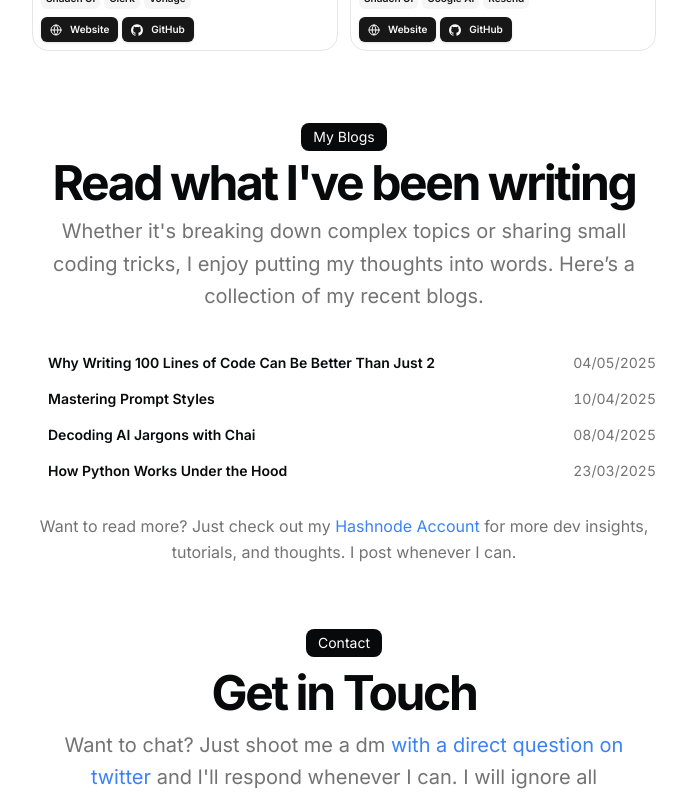
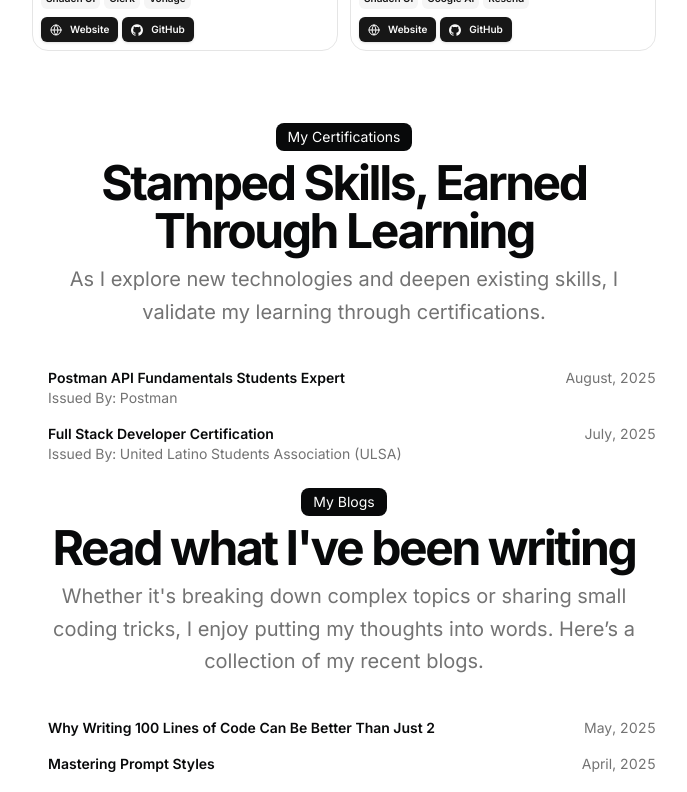
Before and after one commit to rahulkpr2510/portfolio-website, a Next.js app: page / in a window 1280 px wide. Shown: the part 1380-2172 px from the top of the page, without its empty margins (296-983 px from the left). Built offline with nearby package versions, Linux system fonts and the light colour scheme.

Commit message:
feat(certifications): add certification card component and section
- Create new CertificationCard component to display certification details
- Add certifications section to the main page with sample data
- Update resume data with certification entries

```diff
--- a/src/app/page.tsx
+++ b/src/app/page.tsx
@@ -1,4 +1,5 @@
 import { BlogCard } from "@/components/blog-card";
+import { CertificationCard } from "@/components/certification-card";
 import BlurFade from "@/components/magicui/blur-fade";
 import BlurFadeText from "@/components/magicui/blur-fade-text";
 import { ProjectCard } from "@/components/project-card";
@@ -194,7 +195,41 @@ export default function Page() {
           </BlurFade>
         </div>
       </section> */}
-      <section id="education">
+      <section id="certifications">
+        <div className="flex min-h-0 flex-col gap-y-4">
+          <BlurFade delay={BLUR_FADE_DELAY * 11}>
+            <div className="flex flex-col items-center justify-center space-y-4 text-center">
+              <div className="space-y-2 mb-6">
+                <div className="inline-block rounded-lg bg-foreground text-background px-3 py-1 text-sm">
+                  My Certifications
+                </div>
+                <h2 className="text-3xl font-bold tracking-tighter sm:text-5xl">
+                  Stamped Skills, Earned Through Learning
+                </h2>
+                <p className="text-muted-foreground md:text-xl/relaxed lg:text-base/relaxed xl:text-xl/relaxed">
+                  As I explore new technologies and deepen existing skills, I
+                  validate my learning through certifications.
+                </p>
+              </div>
+            </div>
+          </BlurFade>
+          {DATA.Certifications.map((certification, id) => (
+            <BlurFade
+              key={certification.title}
+              delay={BLUR_FADE_DELAY * 10 + id * 0.05}
+            >
+              <CertificationCard
+                key={Math.random()}
+                certificationUrl={certification.link}
+                title={certification.title}
+                date={certification.date}
+                description={certification.description}
+              />
+            </BlurFade>
+          ))}
+        </div>
+      </section>
+      <section id="blogs">
         <div className="flex min-h-0 flex-col gap-y-4">
           <BlurFade delay={BLUR_FADE_DELAY * 11}>
             <div className="flex flex-col items-center justify-center space-y-4 text-center">
--- /dev/null
+++ b/src/components/certification-card.tsx
@@ -0,0 +1,60 @@
+"use client";
+
+import { Card, CardContent, CardHeader } from "@/components/ui/card";
+import { cn } from "@/lib/utils";
+import { motion, AnimatePresence } from "framer-motion";
+import { ChevronRightIcon } from "lucide-react";
+import Link from "next/link";
+import React from "react";
+
+interface CertificationCardProps {
+  title: string;
+  certificationUrl: string;
+  description?: string;
+  date: string;
+}
+export const CertificationCard = ({
+  title,
+  certificationUrl,
+  description,
+  date,
+}: CertificationCardProps) => {
+  const handleClick = (e: React.MouseEvent<HTMLHeadingElement, MouseEvent>) => {
+    if (description) {
+      e.preventDefault();
+    }
+  };
+
+  return (
+    <Card className="flex">
+      <div className="flex-grow ml-4 items-center flex-col group">
+        <Link href={certificationUrl} className="inline cursor-pointer">
+          <CardHeader>
+            <div className="flex items-center justify-between gap-x-2 text-base">
+              <h3
+                onClick={handleClick}
+                className="inline-flex items-center justify-center font-semibold leading-none text-xs sm:text-sm"
+              >
+                {title}
+
+                <ChevronRightIcon
+                  className={cn(
+                    "size-4 translate-x-0 transform opacity-0 transition-all duration-300 ease-out group-hover:translate-x-1 group-hover:opacity-100"
+                  )}
+                />
+              </h3>
+              <div className="text-xs sm:text-sm tabular-nums text-muted-foreground text-right">
+                {date}
+              </div>
+            </div>
+            <CardContent>
+              <div className="text-xs sm:text-sm tabular-nums text-muted-foreground">
+                Issued By: {description}
+              </div>
+            </CardContent>
+          </CardHeader>
+        </Link>
+      </div>
+    </Card>
+  );
+};
--- a/src/data/resume.tsx
+++ b/src/data/resume.tsx
@@ -187,34 +187,48 @@ A privacy-first platform for anonymous voice messaging. Designed to empower user
   //   },
   // ],
 
+  Certifications: [
+    {
+      title: "Postman API Fundamentals Students Expert",
+      link: "https://api.badgr.io/public/assertions/CSW10caETc-5ZKNPzimH9w",
+      description: "Postman",
+      date: "August, 2025",
+    },
+    {
+      title: "Full Stack Developer Certification",
+      link: "https://oneroadmap.io/skills/fs/certificate/CERT-2218588C",
+      description: "United Latino Students Association (ULSA)",
+      date: "July, 2025",
+    },
+  ],
   Blogs: [
     {
       title: "Why Writing 100 Lines of Code Can Be Better Than Just 2",
       link: "https://why-writing-100-lines-of-code-can-be-better-than-just-2.hashnode.dev/why-writing-100-lines-of-code-can-be-better-than-just-2-a-gentle-introduction-to-time-complexity",
       description:
         "Exploring the hidden tradeoffs behind time complexity and code verbosity",
-      date: "04/05/2025",
+      date: "May, 2025",
     },
     {
       title: "Mastering Prompt Styles",
       link: "https://mastering-prompt-styles.hashnode.dev/mastering-prompt-styles-a-straightforward-guide-thatll-stick-with-you-forever",
       description:
         "Crafting prompts that stick — a practical guide for LLM beginners",
-      date: "10/04/2025",
+      date: "April, 2025",
     },
     {
       title: "Decoding AI Jargons with Chai",
       link: "https://decoding-the-jargons-of-ai-with-chai.hashnode.dev/decoding-ai-jargons-with-chai",
       description:
         "A conversational walkthrough of key AI concepts and buzzwords",
-      date: "08/04/2025",
+      date: "April, 2025",
     },
     {
       title: "How Python Works Under the Hood",
       link: "https://how-does-python-work-under-the-hood.hashnode.dev/how-python-works-under-the-hood-understanding-pycache-and-the-python-execution-process",
       description:
         "An insider view into Python internals: from bytecode to __pycache__",
-      date: "23/03/2025",
+      date: "March, 2025",
     },
   ],
 } as const;
```
